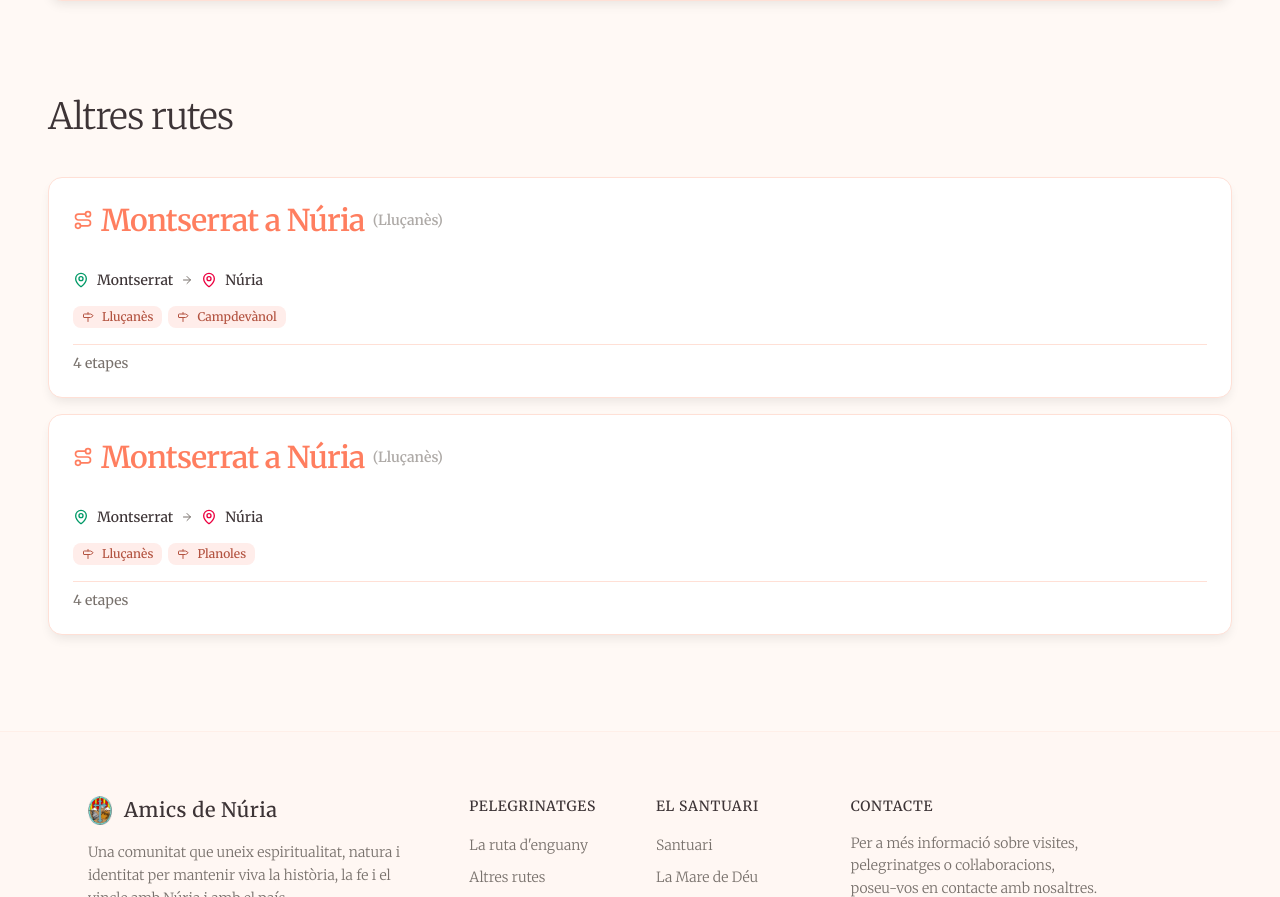
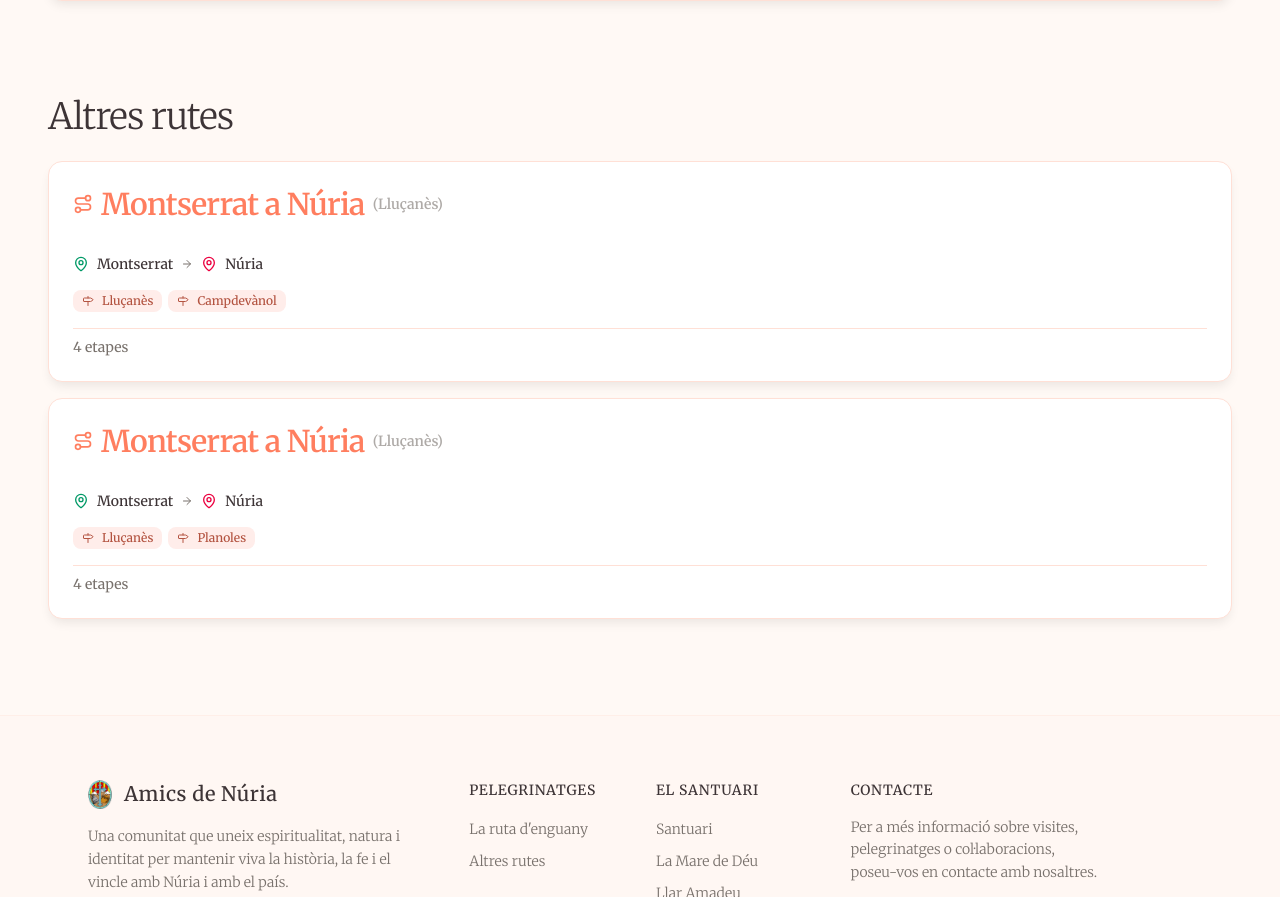
Before and after one commit to amicsdenuria/amics-de-nuria, a Next.js app: page /pelegrinatges in a window 1280 px wide. Shown: the part 1035-1932 px from the top of the page. Built offline with nearby package versions, Linux system fonts and the light colour scheme; no server answers.

Commit message:
fix: layout flex correction

```diff
--- a/app/(site)/(public)/pelegrinatges/page.tsx
+++ b/app/(site)/(public)/pelegrinatges/page.tsx
@@ -47,9 +47,10 @@ const Pelegrinatges = () => {
         </section>
         <section
           id="routes"
-          className="scroll-m-20 flex flex-col gap-y-4"
+          className="scroll-m-20"
         >
           <TypoH2Var className="mb-6">Altres rutes</TypoH2Var>
+          <div className="flex flex-col gap-y-4">
             {routes
               .filter((route) => route.id !== currentRouteId)
               .map((route) => (
@@ -58,6 +59,7 @@ const Pelegrinatges = () => {
                   route={route}
                 />
               ))}
+          </div>
         </section>
       </PageContainer>
     </>
```
Lines whose indentation alone changed are shown as unchanged.
